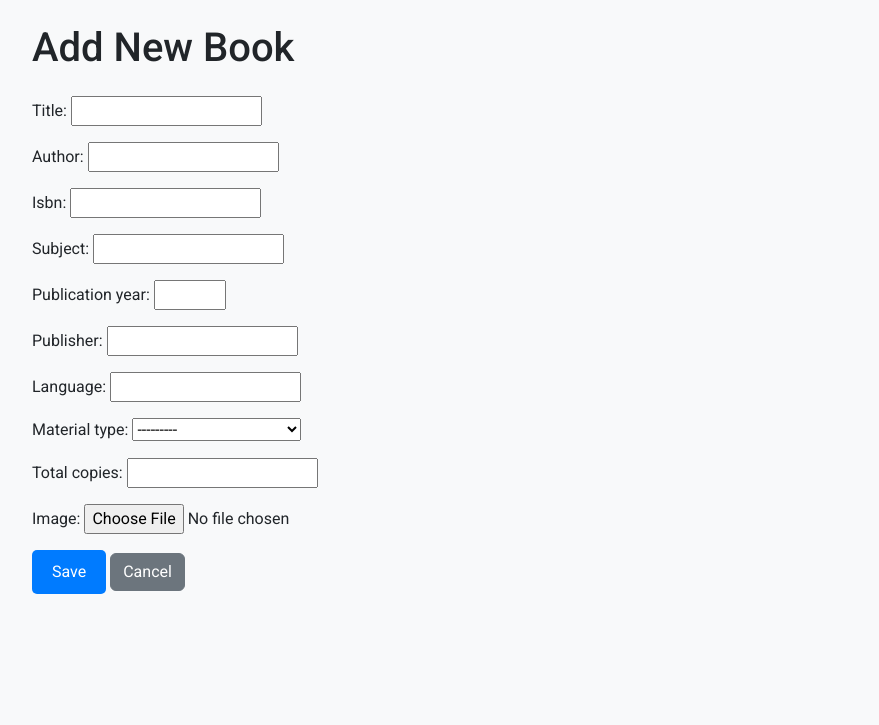
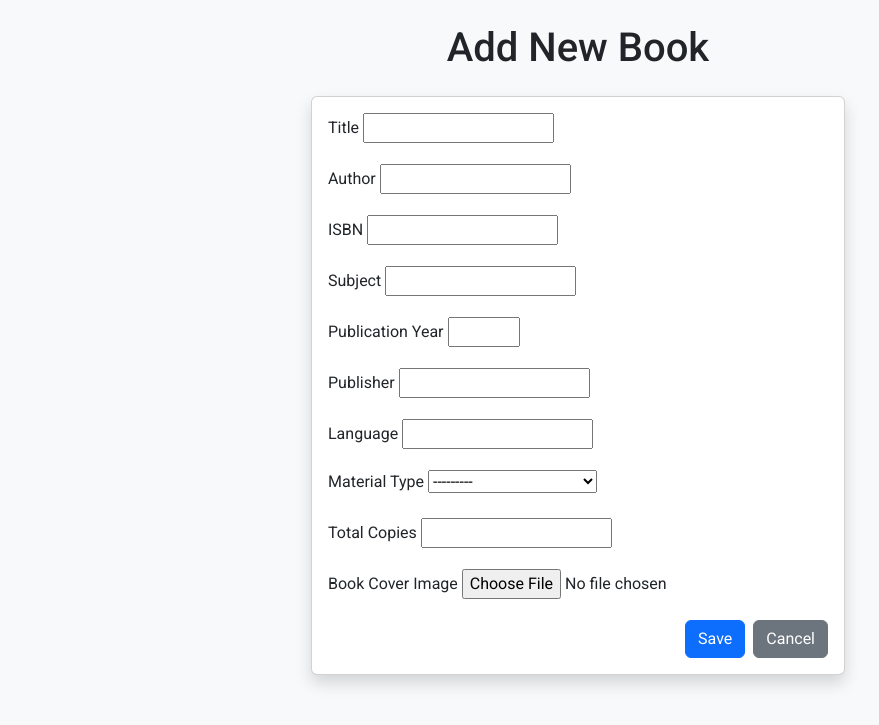
Before and after one commit to leoisqualified/librarian, a Django app: page /books/add/ in a window 1280 px wide. Shown: the part 56-781 px from the top of the page, without its empty margins (62-941 px from the left). Run offline with Django 5.2, Linux system fonts and the light colour scheme; tables that the repository leaves empty hold one stand-in row (values such as "Sample post").

Commit message:
progress added

```diff
--- a/librarian/models.py
+++ b/librarian/models.py
@@ -44,6 +44,14 @@
     due_date = models.DateField()
     fine = models.DecimalField(max_digits=10, decimal_places=2, default=0.00)
 
+    def calculate_fine(self):
+        if self.return_date and self.return_date > self.due_date:
+            days_overdue = (self.return_date - self.due_date).days
+            self.fine = days_overdue * 1.00
+        else:
+            self.fine = 0.00
+        self.save()
+
     def __str__(self):
         return f"{self.member.user.username} borrowed {self.book.title}"
 
--- a/librarian/templates/add_book.html
+++ b/librarian/templates/add_book.html
@@ -1,11 +1,121 @@
 {% extends 'base.html' %} {% block content %}
 <div class="container">
-  <h1 class="my-4">{% if book %}Edit Book{% else %}Add New Book{% endif %}</h1>
-  <form method="post" enctype="multipart/form-data">
-    {% csrf_token %}
-    <div class="mb-3">{{ form.as_p }}</div>
-    <button type="submit" class="btn btn-custom">Save</button>
-    <a href="{% url 'book_list' %}" class="btn btn-secondary">Cancel</a>
-  </form>
+  <h1 class="my-4 text-center">
+    {% if book %}Edit Book{% else %}Add New Book{% endif %}
+  </h1>
+  <div class="row justify-content-center">
+    <div class="col-md-8 col-lg-6">
+      <div class="card shadow">
+        <div class="card-body">
+          <form method="post" enctype="multipart/form-data">
+            {% csrf_token %}
+            <!-- Title -->
+            <div class="mb-3">
+              <label for="{{ form.title.id_for_label }}" class="form-label"
+                >Title</label
+              >
+              {{ form.title }} {% if form.title.errors %}
+              <div class="text-danger">{{ form.title.errors }}</div>
+              {% endif %}
+            </div>
+            <!-- Author -->
+            <div class="mb-3">
+              <label for="{{ form.author.id_for_label }}" class="form-label"
+                >Author</label
+              >
+              {{ form.author }} {% if form.author.errors %}
+              <div class="text-danger">{{ form.author.errors }}</div>
+              {% endif %}
+            </div>
+            <!-- ISBN -->
+            <div class="mb-3">
+              <label for="{{ form.isbn.id_for_label }}" class="form-label"
+                >ISBN</label
+              >
+              {{ form.isbn }} {% if form.isbn.errors %}
+              <div class="text-danger">{{ form.isbn.errors }}</div>
+              {% endif %}
+            </div>
+            <!-- Subject -->
+            <div class="mb-3">
+              <label for="{{ form.subject.id_for_label }}" class="form-label"
+                >Subject</label
+              >
+              {{ form.subject }} {% if form.subject.errors %}
+              <div class="text-danger">{{ form.subject.errors }}</div>
+              {% endif %}
+            </div>
+            <!-- Publication Year -->
+            <div class="mb-3">
+              <label
+                for="{{ form.publication_year.id_for_label }}"
+                class="form-label"
+                >Publication Year</label
+              >
+              {{ form.publication_year }} {% if form.publication_year.errors %}
+              <div class="text-danger">{{ form.publication_year.errors }}</div>
+              {% endif %}
+            </div>
+            <!-- Publisher -->
+            <div class="mb-3">
+              <label for="{{ form.publisher.id_for_label }}" class="form-label"
+                >Publisher</label
+              >
+              {{ form.publisher }} {% if form.publisher.errors %}
+              <div class="text-danger">{{ form.publisher.errors }}</div>
+              {% endif %}
+            </div>
+            <!-- Language -->
+            <div class="mb-3">
+              <label for="{{ form.language.id_for_label }}" class="form-label"
+                >Language</label
+              >
+              {{ form.language }} {% if form.language.errors %}
+              <div class="text-danger">{{ form.language.errors }}</div>
+              {% endif %}
+            </div>
+            <!-- Material Type -->
+            <div class="mb-3">
+              <label
+                for="{{ form.material_type.id_for_label }}"
+                class="form-label"
+                >Material Type</label
+              >
+              {{ form.material_type }} {% if form.material_type.errors %}
+              <div class="text-danger">{{ form.material_type.errors }}</div>
+              {% endif %}
+            </div>
+            <!-- Total Copies -->
+            <div class="mb-3">
+              <label
+                for="{{ form.total_copies.id_for_label }}"
+                class="form-label"
+                >Total Copies</label
+              >
+              {{ form.total_copies }} {% if form.total_copies.errors %}
+              <div class="text-danger">{{ form.total_copies.errors }}</div>
+              {% endif %}
+            </div>
+            <!-- Image -->
+            <div class="mb-3">
+              <label for="{{ form.image.id_for_label }}" class="form-label"
+                >Book Cover Image</label
+              >
+              {{ form.image }} {% if form.image.errors %}
+              <div class="text-danger">{{ form.image.errors }}</div>
+              {% endif %}
+            </div>
+            <!-- Buttons -->
+            <div class="d-grid gap-2 d-md-flex justify-content-md-end">
+              <button type="submit" class="btn btn-primary">Save</button>
+              <a href="{% url 'book_list' %}" class="btn btn-secondary"
+                >Cancel</a
+              >
+            </div>
+          </form>
+        </div>
+      </div>
+    </div>
+  </div>
 </div>
 {% endblock %}
--- a/librarian/urls.py
+++ b/librarian/urls.py
@@ -10,4 +10,7 @@
     path('material-types/add/', views.add_material_type, name='add_material_type'),
     path('material-types/edit/<int:material_type_id>/', views.edit_material_type, name='edit_material_type'),
     path('material-types/delete/<int:material_type_id>/', views.delete_material_type, name='delete_material_type'),
+    path('checkout/<int:book_id>/', views.checkout_book, name='checkout_book'),
+    path('checkin/<int:record_id>/', views.checkin_book, name='checkin_book'),
+    path('hold/<int:book_id>/', views.place_hold, name='place_hold')
 ]
--- a/librarian/views.py
+++ b/librarian/views.py
@@ -1,6 +1,7 @@
 from django.shortcuts import render, get_object_or_404, redirect
-from .models import Book, MaterialType
+from .models import Book, MaterialType, Member, BorrowingRecord, Hold
 from .forms import BookForm, MaterialTypeForm
+from django.utils import timezone
 
 # Create your views here.
 # Display all the books
@@ -77,3 +78,36 @@
     material_type = get_object_or_404(MaterialType, material_type_id)
     material_type.delete()
     return redirect('material_type_list')
+
+# Checkout Book
+
+def checkout_book(request, book_id):
+    book = get_object_or_404(Book, id=book_id)
+    if book.available_copies > 0:
+        member = Member.objects.get(user=request.user)
+        BorrowingRecord.objects.create(
+            book=book,
+            member=member,
+            due_date=timezone.now() + timezone.timedelta(days=14)
+        )
+        book.available_copies -= 1
+        book.save()
+    return redirect('book_list')
+
+#Check in book
+def checkin_book(request, record_id):
+    record = get_object_or_404(BorrowingRecord, id=record_id)
+    record.return_date = timezone.now()
+    record.calculate_fine()  # Calculate fine if overdue
+    record.save()
+    book = record.book
+    book.available_copies += 1
+    book.save()
+    return redirect('book_list')
+
+#Place a Hold
+def place_hold(request, book_id):
+    book = get_object_or_404(Book, id=book_id)
+    member = Member.objects.get(user=request.user)
+    Hold.objects.create(book=book, member=member)
+    return redirect('book_list')
```
Also changed, not shown: librarian/management/commands.py (added, +21 -0 lines), librarian/templates/book_list.html (+16 -14 lines).
